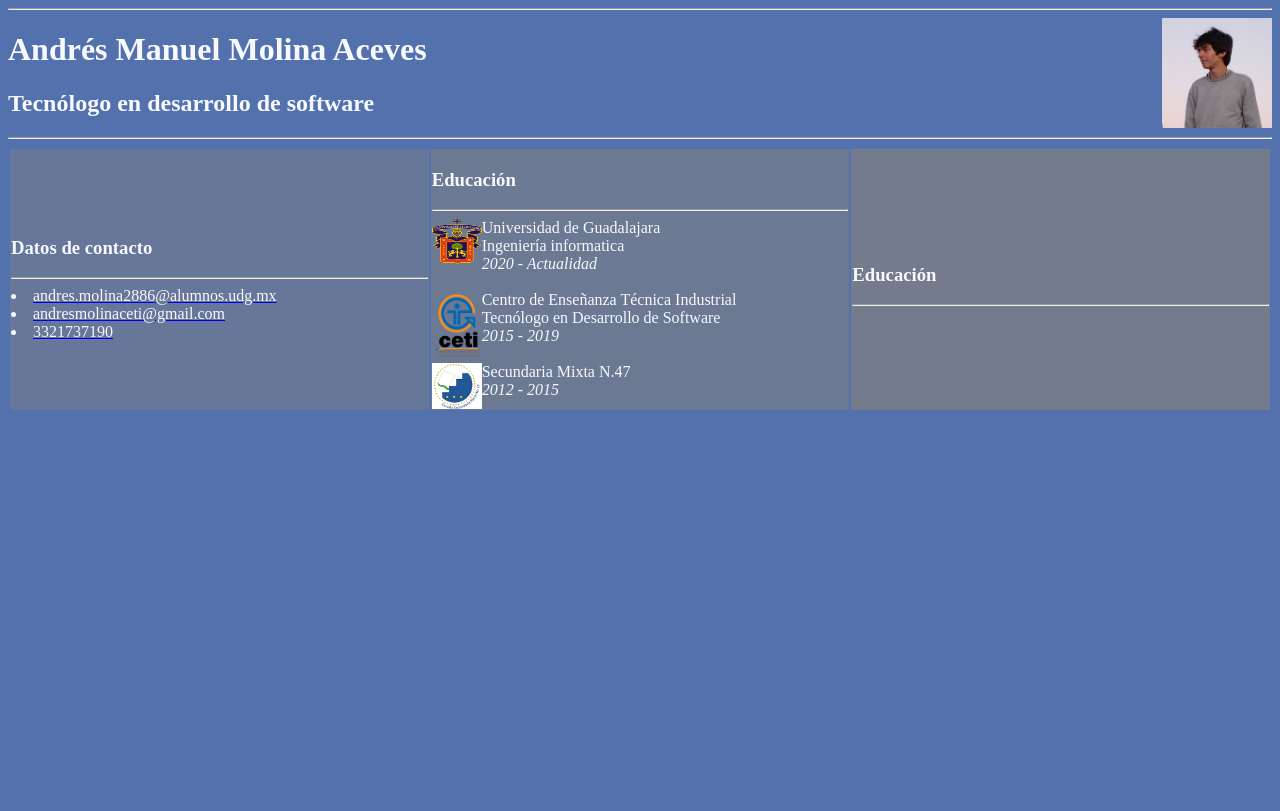
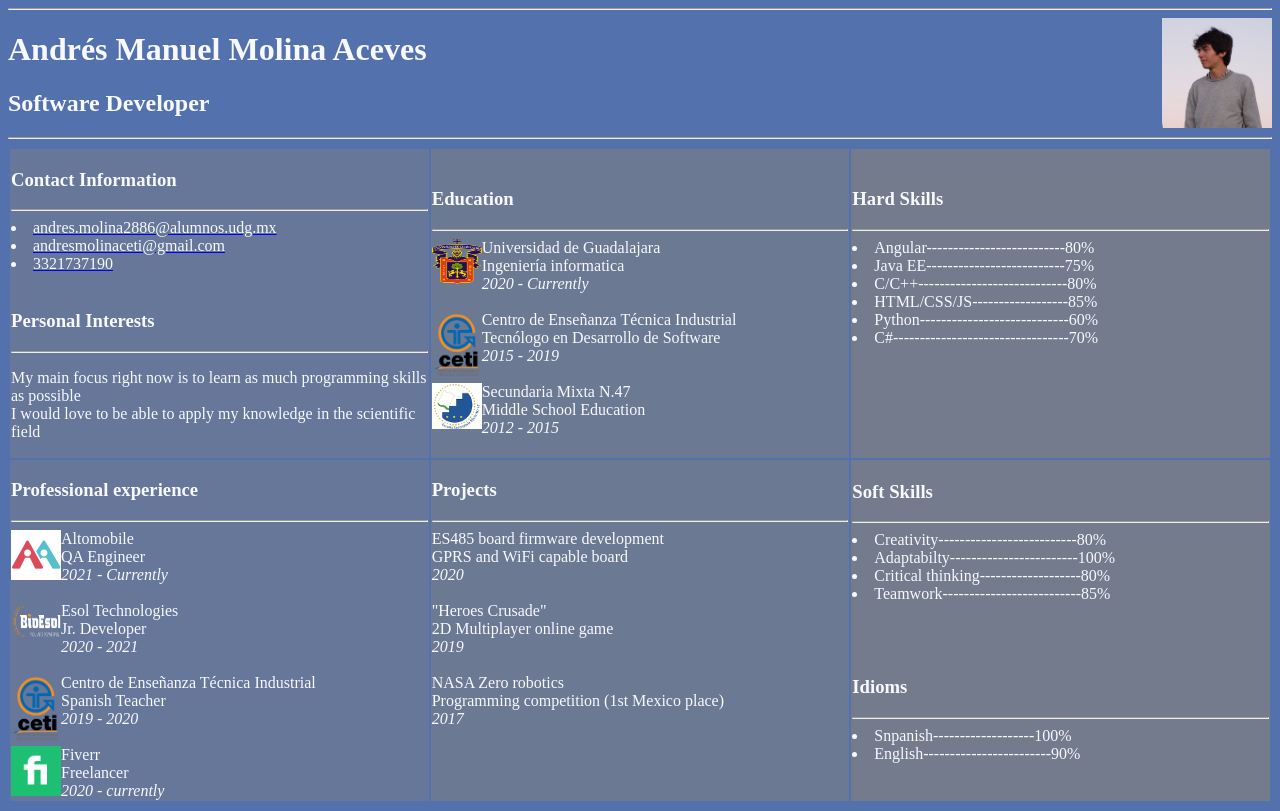
Before and after one commit to i-saw-sparks/I59029-CV, a plain HTML site: page index.html in a window 1280 px wide. Drawn offline with Linux system fonts and the light colour scheme.

Commit message:
paneles principales

```diff
--- a/index.html
+++ b/index.html
@@ -17,7 +17,7 @@
                 Andrés Manuel Molina Aceves
             </h1>
             <h2>
-                Tecnólogo en desarrollo de software
+                Software Developer
             </h2>
         </div>
         <hr>
@@ -25,7 +25,7 @@
             <tr>
                 <td width="33.3%" bgcolor="#667799">
                     <h3>
-                        Datos de contacto
+                        Contact Information
                     </h3>
                     <hr>
                     <li>
@@ -43,18 +43,24 @@
                             <font color="ghostwhite">3321737190</font>
                         </a>
                     </li>
+                    <br>
 
+                    <h3>
+                        Personal Interests
+                    </h3>
+                    <hr>
+                    <p>My main focus right now is to learn as much programming skills as possible<br>I would love to be able to apply my knowledge in the scientific field</p>
                 </td>
                 <td width="33.3%" bgcolor="#6c7993">
                     <h3>
-                        Educación
+                        Education
                     </h3>
                     <hr>
                     <span>
                         <img src="assets/1200px-Escudo_UdeG.svg.png" width="50" height="45" align="left">
                         Universidad de Guadalajara<br>
                         Ingeniería informatica <br>
-                        <i>2020 - Actualidad</i>
+                        <i>2020 - Currently</i>
                     </span>
                     <br>
                     <br>
@@ -69,15 +75,140 @@
                     <span>
                         <img src="assets/LOGO-Sec-47.png" width="50" align="left">
                         Secundaria Mixta N.47<br>
+                        Middle School Education <br>
                         <i>2012 - 2015</i>
                     </span>
 
                 </td>
                 <td width="33.3%" bgcolor="#737b8c">
                     <h3>
-                        Educación
+                        Hard Skills
                     </h3>
                     <hr>
+                    <li>
+                        Angular--------------------------80%
+                    </li>
+                    <li>
+                        Java EE--------------------------75%
+                    </li>
+                    <li>
+                        C/C++----------------------------80%
+                    </li>
+                    <li>
+                        HTML/CSS/JS------------------85%
+                    </li>
+                    <li>
+                        Python----------------------------60%
+                    </li>
+                    <li>
+                        C#---------------------------------70%
+                    </li>
+                    <br>
+                    <br>
+                    <br>
+                    <br>
+                    <br>
+                </td>
+            </tr>
+            <tr>
+                <td width="33.3%" bgcolor="#667799" >
+                    <h3>
+                        Professional experience
+                    </h3>
+                    <hr>
+                    <span>
+                        <img src="assets/1539218466925.png" width="50" align="left">
+                        Altomobile<br>
+                        QA Engineer <br>
+                        <i>2021 - Currently</i>
+                    </span>
+                    <br>
+                    <br>
+                    <span>
+                        <img src="assets/logo_bioesol_alt.png" width="50" height="40" align="left">
+                        Esol Technologies<br>
+                        Jr. Developer <br>
+                        <i>2020 - 2021</i>
+                    </span>
+                    <br>
+                    <br>
+                    <span>
+                        <img src="assets/CETI_Logo.png" width="50" align="left">
+                        Centro de Enseñanza Técnica Industrial<br>
+                        Spanish Teacher <br>
+                        <i>2019 - 2020</i>
+                    </span>
+                    <br>
+                    <br>
+                    <span>
+                        <img src="assets/fiverr.png" width="50" align="left">
+                        Fiverr<br>
+                        Freelancer <br>
+                        <i>2020 - currently</i>
+                    </span>
+                </td>
+                <td width="33.3%" bgcolor="#6c7993">
+                    <h3>
+                        Projects
+                    </h3>
+                    <hr>
+                    <span>
+                        ES485 board firmware development<br>
+                        GPRS and WiFi capable board<br>
+                        <i>2020</i>
+                    </span>
+                    <br>
+                    <br>
+                    <span>
+                        "Heroes Crusade"<br>
+                        2D Multiplayer online game<br>
+                        <i>2019</i>
+                    </span>
+                    <br>
+                    <br>
+                    <span>
+                        NASA Zero robotics<br>
+                        Programming competition (1st Mexico place)<br>
+                        <i>2017</i>
+                    </span>
+                    <br>
+                    <br>
+                    <br>
+                    <br>
+                    <br>
+                </td>
+                <td width="33.3%" bgcolor="#737b8c">
+                    <h3>
+                        Soft Skills
+                    </h3>
+                    <hr>
+                    <li>
+                        Creativity--------------------------80%
+                    </li>
+                    <li>
+                        Adaptabilty------------------------100%
+                    </li>
+                    <li>
+                        Critical thinking-------------------80%
+                    </li>
+                    <li>
+                        Teamwork--------------------------85%
+                    </li>
+                    <br>
+                    <br>
+                    <br>
+                    <h3>
+                        Idioms
+                    </h3>
+                    <hr>
+                    <li>
+                        Snpanish-------------------100%
+                    </li>
+                    <li>
+                        English------------------------90%
+                    </li>
+                    <br>
+                    <br>
                 </td>
             </tr>
         </table>
```
Also changed, not shown: assets/1539218466925.png (added), assets/fiverr.png (added), assets/logo_bioesol_alt.png (added).
